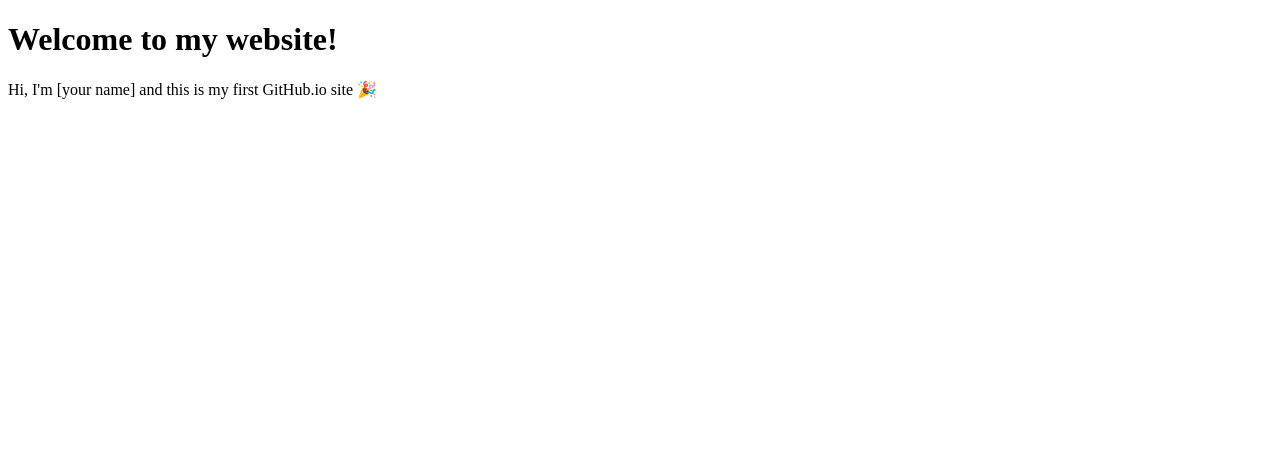
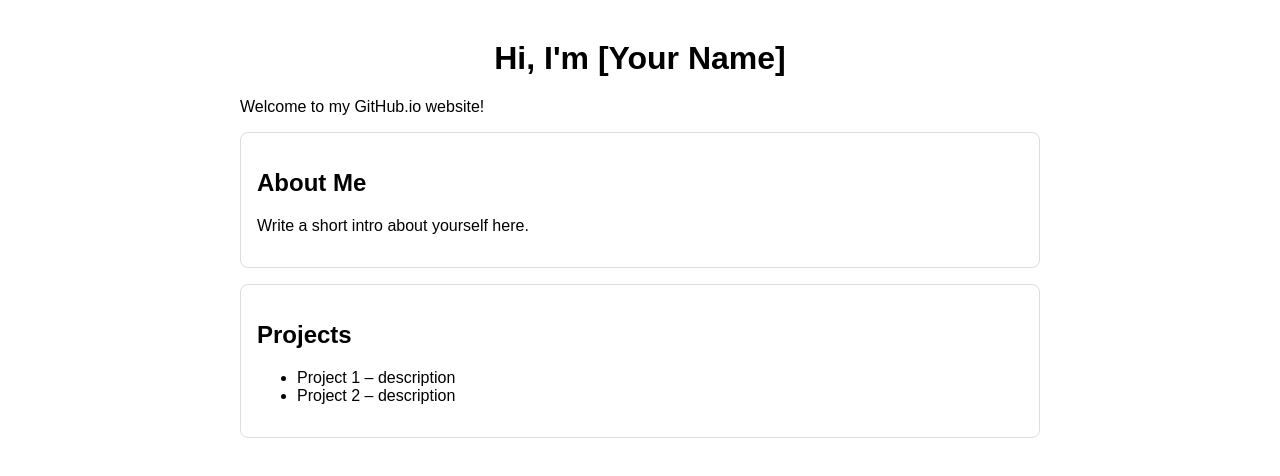
Before and after one commit to Meg-R/Meg-R.github.io, a plain HTML site: page index.html in a window 1280 px wide. Drawn offline with Linux system fonts and the light colour scheme.

Commit message:
Update index.html

```diff
--- a/index.html
+++ b/index.html
@@ -2,10 +2,40 @@
 <html>
 <head>
   <meta charset="UTF-8">
-  <title>My GitHub Page</title>
+  <title>My Portfolio</title>
+  <style>
+    body {
+      font-family: Arial, sans-serif;
+      max-width: 800px;
+      margin: 40px auto;
+      padding: 0 20px;
+    }
+    h1 {
+      text-align: center;
+    }
+    .card {
+      border: 1px solid #ddd;
+      padding: 16px;
+      margin-top: 16px;
+      border-radius: 8px;
+    }
+  </style>
 </head>
 <body>
-  <h1>Welcome to my website!</h1>
-  <p>Hi, I'm [your name] and this is my first GitHub.io site 🎉</p>
+  <h1>Hi, I'm [Your Name]</h1>
+  <p>Welcome to my GitHub.io website!</p>
+
+  <div class="card">
+    <h2>About Me</h2>
+    <p>Write a short intro about yourself here.</p>
+  </div>
+
+  <div class="card">
+    <h2>Projects</h2>
+    <ul>
+      <li>Project 1 – description</li>
+      <li>Project 2 – description</li>
+    </ul>
+  </div>
 </body>
 </html>
```
